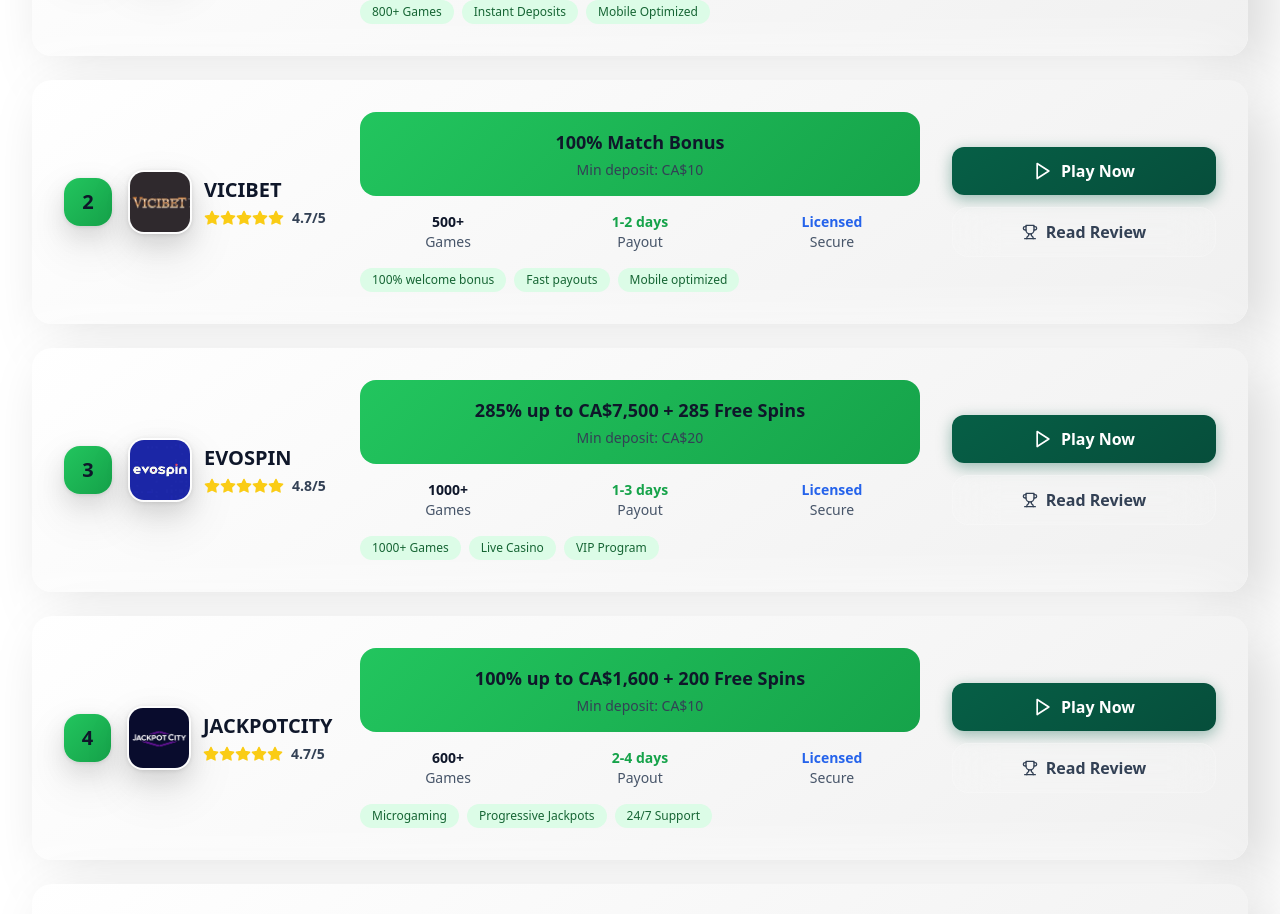
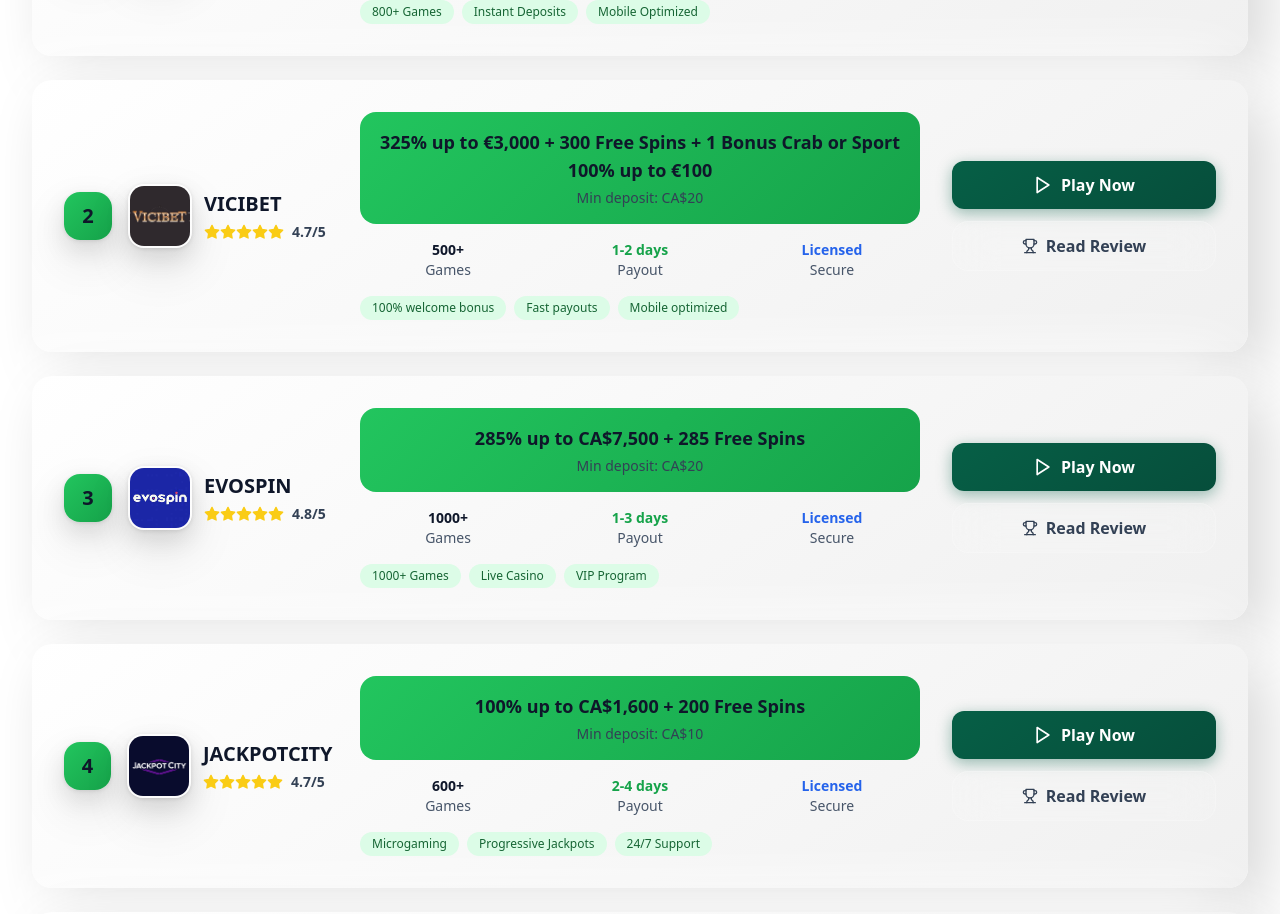
Before and after one commit to TezanaK/topcasinowagers05-08, a React (Vite) app: page / in a window 1280 px wide. Shown: the part 1416-2330 px from the top of the page. Built offline with nearby package versions, Linux system fonts and the light colour scheme.

Commit message:
Updated App.tsx

```diff
--- a/src/App.tsx
+++ b/src/App.tsx
@@ -107,13 +107,13 @@ function App() {
       name: "VICIBET",
       logo: "/IMG_0160.jpeg",
       rating: 4.7,
-      bonus: "100% Match Bonus",
+      bonus: "325% up to €3,000 + 300 Free Spins + 1 Bonus Crab or Sport 100% up to €100",
       features: ["100% welcome bonus", "Fast payouts", "Mobile optimized"],
-      minDeposit: "CA$10",
+      minDeposit: "CA$20",
       payoutTime: "1-2 days",
       games: 500,
-      license: "Curacao Gaming License",
-      url: "https://vicibet.com"
+      license: "Anjouan License",
+      url: "https://vcbt.xarvilo.com/?mid=304790_1797260"
     },
     {
       id: 3,
```
